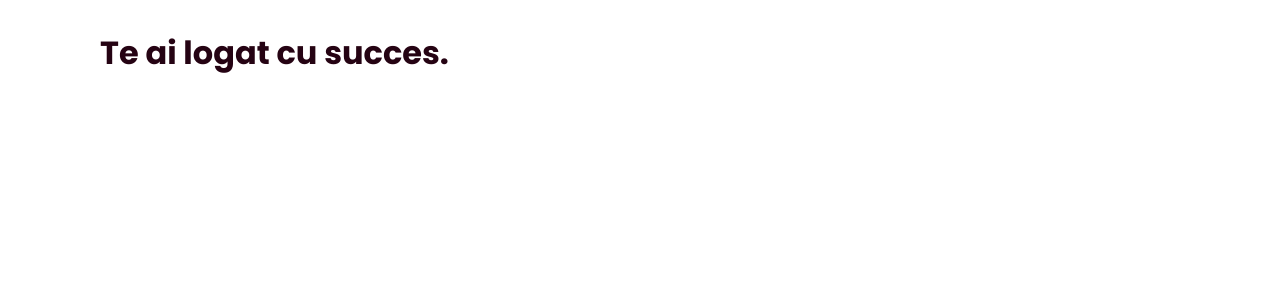
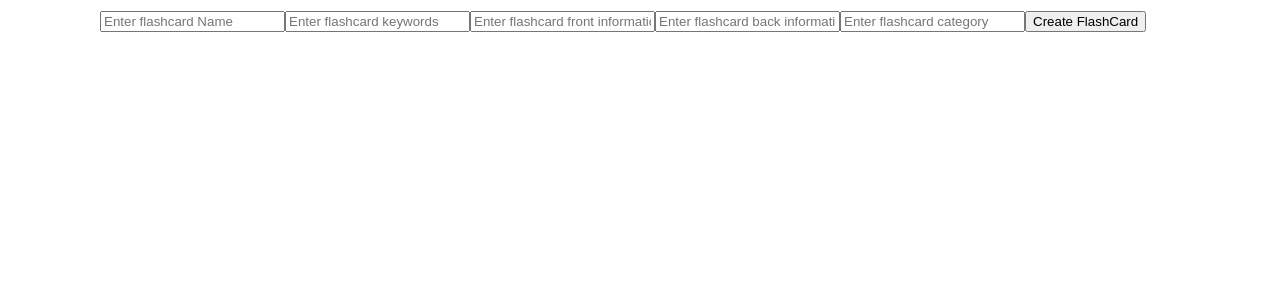
Before and after one commit to vladius9512/FlashCards, a React (Vite) app: page /adminDashboard in a window 1280 px wide. Shown: the top 300 px of the page. Built offline with nearby package versions, Linux system fonts and the light colour scheme.

Commit message:
Created a flash card input component that has some inputs to fill in the data for the flash cards. The data passed into that inputs is pushed into the database

```diff
--- a/src/App.jsx
+++ b/src/App.jsx
@@ -3,7 +3,6 @@ import FlashCard from "./components/FlashCard";
 import FrequentQuestions from "./components/FrequentQuestions";
 import style from "./styles/buttons.module.css";
 import image from "./assets/doctor.svg";
-import Firebase from "./components/Firebase";
 
 function App() {
     const [cardInfo, setCardInfo] = useState([
@@ -32,7 +31,6 @@ function App() {
             </div>
             <FlashCard cardInformations={cardInfo[0]}></FlashCard>
             <FrequentQuestions></FrequentQuestions>
-            <Firebase></Firebase>
         </>
     );
 }
--- a/src/components/Firebase.jsx
+++ /dev/null
@@ -1,38 +0,0 @@
-// Import the functions you need from the SDKs you need
-import { initializeApp } from "firebase/app";
-import { getAnalytics } from "firebase/analytics";
-import { getDatabase, ref, onValue, set } from "firebase/database";
-// TODO: Add SDKs for Firebase products that you want to use
-// https://firebase.google.com/docs/web/setup#available-libraries
-
-// Your web app's Firebase configuration
-// For Firebase JS SDK v7.20.0 and later, measurementId is optional
-
-const firebaseConnection = () => {
-
-
-    // Initialize Firebase
-    const app = initializeApp(firebaseConfig);
-    const database = getDatabase(app);
-
-    function writeUserData(userId, name, email, imageUrl) {
-        set(ref(database, "users/" + userId), {
-            username: name,
-            email: email,
-            profile_picture: imageUrl,
-        });
-    }
-
-    const handleClick = (e) => {
-        writeUserData(123, "abc", "test@mail", "D:/images");
-        console.log("face ceva");
-    };
-    const analytics = getAnalytics(app);
-    return (
-        <>
-            <button onClick={handleClick}>Apasa</button>
-        </>
-    );
-};
-
-export default firebaseConnection;
--- /dev/null
+++ b/src/components/FlashCardInputForm.jsx
@@ -0,0 +1,60 @@
+const FlashCardInputForm = ({
+    name,
+    keywords,
+    frontInfo,
+    backInfo,
+    category,
+    pushToDatabase,
+    handleNameChange,
+    handleKeywordsChange,
+    handleFrontInfoChange,
+    handleBackInfoChange,
+    handleCategoryChange,
+}) => {
+    const clickHandler = () => {
+        pushToDatabase(
+            name,
+            keywords.split(" "),
+            frontInfo,
+            backInfo,
+            category.split(" ")
+        );
+    };
+    return (
+        <>
+            <input
+                placeholder="Enter flashcard Name"
+                value={name}
+                onChange={handleNameChange}
+                name="name"
+            />
+            <input
+                placeholder="Enter flashcard keywords"
+                value={keywords}
+                onChange={handleKeywordsChange}
+                name="keywords"
+            />
+            <input
+                placeholder="Enter flashcard front information"
+                value={frontInfo}
+                onChange={handleFrontInfoChange}
+                name="frontInfo"
+            />
+            <input
+                placeholder="Enter flashcard back information"
+                value={backInfo}
+                onChange={handleBackInfoChange}
+                name="backInfo"
+            />
+            <input
+                placeholder="Enter flashcard category"
+                value={category}
+                onChange={handleCategoryChange}
+                name="category"
+            />
+            <button onClick={clickHandler}>Create FlashCard</button>
+        </>
+    );
+};
+
+export default FlashCardInputForm;
--- a/src/pages/AdminDashboard.jsx
+++ b/src/pages/AdminDashboard.jsx
@@ -1,7 +1,60 @@
+import { useState } from "react";
+import FlashCardInputForm from "../components/FlashCardInputForm";
+import database from "../utils/Firebase";
+import { ref, set, child, push } from "firebase/database";
+
 const AdminDashboard = () => {
+    const [name, setName] = useState("");
+    const [keywords, setKeywords] = useState("");
+    const [frontInfo, setFrontInfo] = useState("");
+    const [backInfo, setBackInfo] = useState("");
+    const [category, setCategory] = useState("");
+
+    const handleNameChange = (e) => {
+        setName(e.target.value);
+    };
+
+    const handleKeywordsChange = (e) => {
+        setKeywords(e.target.value);
+    };
+
+    const handleFrontInfoChange = (e) => {
+        setFrontInfo(e.target.value);
+    };
+
+    const handleBackInfoChange = (e) => {
+        setBackInfo(e.target.value);
+    };
+
+    const handleCategoryChange = (e) => {
+        setCategory(e.target.value);
+    };
+
+    const pushToDatabase = (name, keywords, frontInfo, backInfo, category) => {
+        const newKey = push(child(ref(database), "flashCards")).key;
+        set(ref(database, `flashCards/${newKey}`), {
+            name: name,
+            keywords: keywords,
+            frontInfo: frontInfo,
+            backInfo: backInfo,
+            category: category,
+        }).catch(alert);
+    };
     return (
         <>
-            <h1>Te ai logat cu succes.</h1>
+            <FlashCardInputForm
+                name={name}
+                keywords={keywords}
+                frontInfo={frontInfo}
+                backInfo={backInfo}
+                category={category}
+                pushToDatabase={pushToDatabase}
+                handleBackInfoChange={handleBackInfoChange}
+                handleCategoryChange={handleCategoryChange}
+                handleFrontInfoChange={handleFrontInfoChange}
+                handleKeywordsChange={handleKeywordsChange}
+                handleNameChange={handleNameChange}
+            />
         </>
     );
 };
--- /dev/null
+++ b/src/utils/Firebase.js
@@ -0,0 +1,26 @@
+// Import the functions you need from the SDKs you need
+import { initializeApp } from "firebase/app";
+import { getDatabase, ref, set } from "firebase/database";
+// TODO: Add SDKs for Firebase products that you want to use
+// https://firebase.google.com/docs/web/setup#available-libraries
+
+// Your web app's Firebase configuration
+// For Firebase JS SDK v7.20.0 and later, measurementId is optional
+
+const firebaseConfig = {
+    apiKey: "AIzaSyCzXi_JcH7zqlI316ESAWn6bGSt5ZwHc6c",
+    authDomain: "flashrezi.firebaseapp.com",
+    projectId: "flashrezi",
+    storageBucket: "flashrezi.appspot.com",
+    messagingSenderId: "72623402189",
+    appId: "1:72623402189:web:2a2d288a5b95e016b8cd84",
+    measurementId: "G-03ZTZ5HGDC",
+    databaseURL:
+        "https://flashrezi-default-rtdb.europe-west1.firebasedatabase.app",
+};
+
+// Initialize Firebase
+const app = initializeApp(firebaseConfig);
+let database = getDatabase();
+
+export default database;
--- a/src/components/data.json
+++ b/src/utils/data.json
@@ -5,5 +5,5 @@
     "backInfo":
         "Lorem ipsum dolor sit amet, consectetur adipiscing elit, sed do eiusmod tempor incididunt ut labore et dolore magna aliqua",
     "imagesrc": "",
-    "categorie": "oncologie"
+    "category": "oncologie"
 }
```
